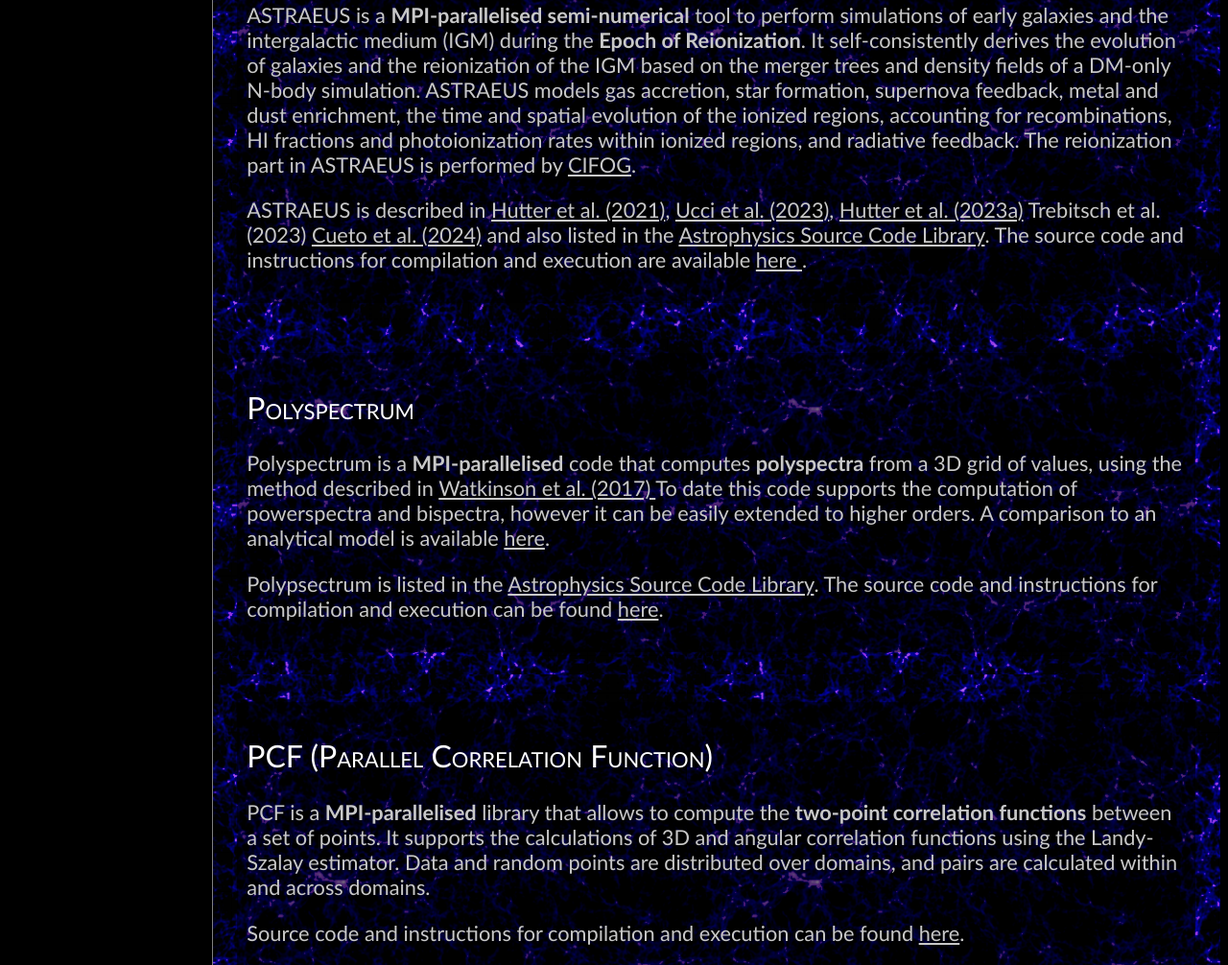
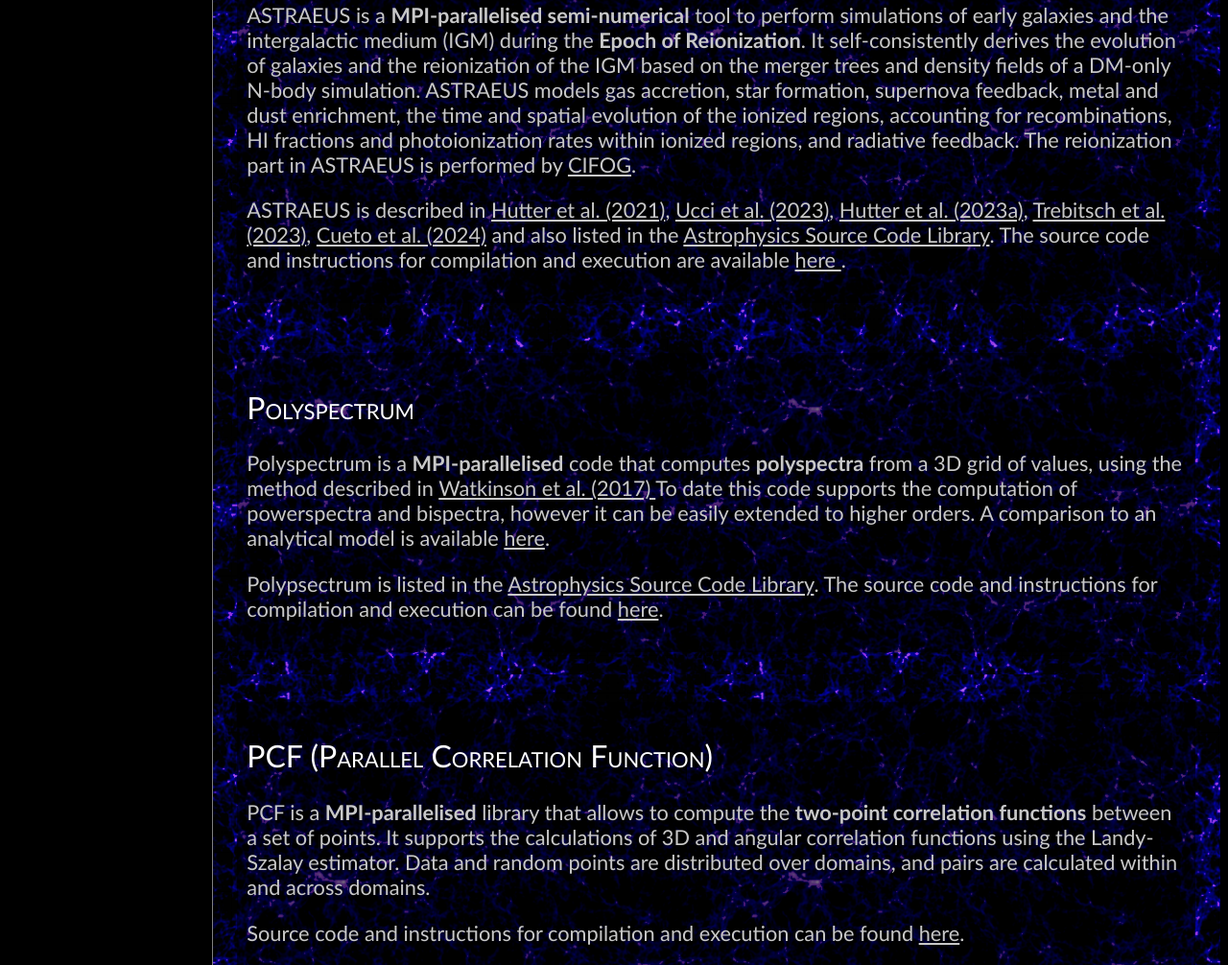
Before and after one commit to annehutter/annehutter.github.io, a plain HTML site: page codes.html in a window 1280 px wide. Shown: the part 784-1790 px from the top of the page at 96% size. Drawn offline with Linux system fonts and the light colour scheme.

Commit message:
updated astraeus code description

```diff
--- a/codes.html
+++ b/codes.html
@@ -79,7 +79,7 @@
                 <div id="astraeus"> </div>
                 <h2> ASTRAEUS </h2>
                 <p> ASTRAEUS is a <b>MPI-parallelised semi-numerical</b> tool to perform simulations of early galaxies and the intergalactic medium (IGM) during the <b>Epoch of Reionization</b>. It self-consistently derives the evolution of galaxies and the reionization of the IGM based on the merger trees and density fields of a DM-only N-body simulation. ASTRAEUS models gas accretion, star formation, supernova feedback, metal and dust enrichment, the time and spatial evolution of the ionized regions, accounting for recombinations, HI fractions and photoionization rates within ionized regions, and radiative feedback. The reionization part in ASTRAEUS is performed by <a href="codes.html#cifog" target="_blank">CIFOG</a>. </p>
-                <p> ASTRAEUS is described in <a href="https://ui.adsabs.harvard.edu/abs/2021MNRAS.503.3698H/abstract" target="_blank">Hutter et al. (2021)</a>, <a href="https://ui.adsabs.harvard.edu/abs/2023MNRAS.518.3557U/abstract" target="_blank">Ucci et al. (2023)</a>, <a href="https://ui.adsabs.harvard.edu/abs/2023MNRAS.524.6124H/abstract">Hutter et al. (2023a)</a> <a "https://ui.adsabs.harvard.edu/abs/2023MNRAS.518.3576T/abstract">Trebitsch et al. (2023)</a> <a href="https://ui.adsabs.harvard.edu/abs/2023arXiv231212109R/abstract">Cueto et al. (2024)</a> and also listed in the <a href="https://ascl.net/2004.006" target="_blank">Astrophysics Source Code Library</a>.
+                <p> ASTRAEUS is described in <a href="https://ui.adsabs.harvard.edu/abs/2021MNRAS.503.3698H/abstract" target="_blank">Hutter et al. (2021)</a>, <a href="https://ui.adsabs.harvard.edu/abs/2023MNRAS.518.3557U/abstract" target="_blank">Ucci et al. (2023)</a>, <a href="https://ui.adsabs.harvard.edu/abs/2023MNRAS.524.6124H/abstract">Hutter et al. (2023a)</a>, <a href="https://ui.adsabs.harvard.edu/abs/2023MNRAS.518.3576T/abstract">Trebitsch et al. (2023)</a>, <a href="https://ui.adsabs.harvard.edu/abs/2023arXiv231212109R/abstract">Cueto et al. (2024)</a> and also listed in the <a href="https://ascl.net/2004.006" target="_blank">Astrophysics Source Code Library</a>.
                 The source code and instructions for compilation and execution are available <a href="https://github.com/annehutter/astraeus" target="_blank"> here </a>.</p>
                 </div>
 
```
